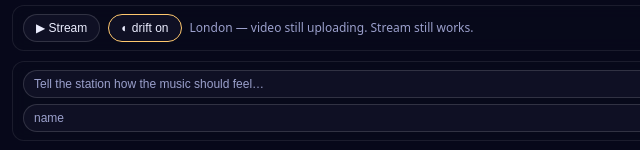
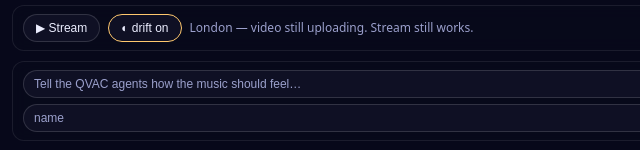
Before and after one commit to fraserbrownirl/tars-dj, a website built with Vite: page index.html in a window 1280 px wide. Shown: the part 647-797 px from the top of the page, 0-640 px from the left. Built offline with nearby package versions, Linux system fonts and the light colour scheme; files whose address does not match are found by name.

Commit message:
wish form: 'Tell the station' -> 'Tell the QVAC agents'

```diff
--- a/index.html
+++ b/index.html
@@ -30,7 +30,7 @@
           id="wishInput"
           type="text"
           maxlength="120"
-          placeholder="Tell the station how the music should feel…"
+          placeholder="Tell the QVAC agents how the music should feel…"
           aria-label="Your wish for the music"
         />
         <button id="wishBtn" type="submit" aria-label="Send wish">↗</button>
```
